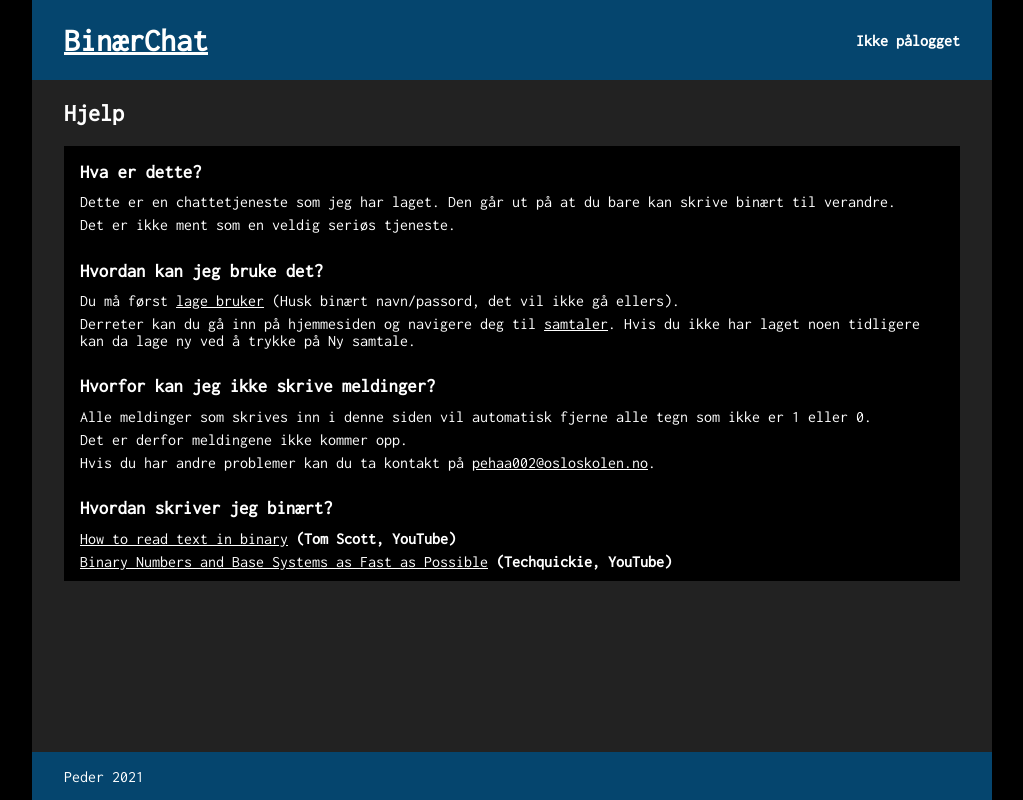
After one commit to PederHatlen/Terminprosjekt_VG2, a PHP site: page /php/hjelp.php in a window 1280 px wide. The commit adds this page. Shown: the whole page, without its empty margins (128-1151 px from the left). Run offline with PHP 8.4, Linux system fonts and the light colour scheme.

Commit message:
Help-page added

```diff
--- a/site/css/style.css
+++ b/site/css/style.css
@@ -43,6 +43,7 @@ footer{
     display: flex;
     align-items: center;
     background-color: #05456E;
+    justify-content: space-between;
 }
 footer span, header span{
     padding: 0 2rem;
@@ -56,10 +57,16 @@ h1{
     padding: 0 2rem;
     background-color: #222;
 }
-a{color: #fff;}
+a{
+    color: #fff;
+    text-underline-offset: 1px;
+}
 .content a{
     background-color: #000;
     padding: 0.25rem;
+}
+footer a{
+    padding: 0 2rem;
 }
 a:hover{opacity: 50%;}
 
@@ -123,7 +130,14 @@ input[type=submit]:hover{
     opacity: 100%;
 }
 
-
+.question{
+    padding: 0.5rem 1rem;
+    background-color: #000;
+}
+.question h3{margin: 0.5rem 0;}
+.question a{padding: 0; margin: 0;}
+.question p{padding: 0.2rem 0; margin: 0;}
+/* .question .answer{display: none;} */
 
 @media (orientation: portrait) {
     body{width: 100%;}
--- a/site/index.php
+++ b/site/index.php
@@ -37,9 +37,11 @@
                 <a href="php/login.php">Logg in</a>');
             }
         ?>
+        <p>Hvis du trenger hjelp eller har spørsmål kan du gå på <a href="php/hjelp.php">Hjelp</a> siden.</p>
     </div>
     <footer>
         <span>Peder 2021</span>
+        <a href="php/hjelp.php">Hjelp</a>
     </footer>
 </body>
 </html>
--- a/site/js/script.js
+++ b/site/js/script.js
@@ -1,10 +1,10 @@
 document.querySelectorAll("input").forEach(element => {
-    element.addEventListener('keydown', function(e) {
-        if(e.key != 0 && e.key != 1 && e.code != "Backspace" && !e.ctrlKey ) {
+    element.onkeydown = function(e) {
+        if(e.key != 0 && e.key != 1 && e.code != "Backspace" && e.code != "Tab" && e.code != enter && !e.ctrlKey ) {
             console.log(e.code);
             e.preventDefault();
         }
-    });
+    };
     element.onpaste = function(e) {
         let paste = (e.clipboardData || window.clipboardData).getData('text/plain');
         paste = paste.replace(/[^10]+/g, '')
--- a/site/php/conversations.php
+++ b/site/php/conversations.php
@@ -4,7 +4,7 @@
     $message = "";
     if (!isLoggedIn($con)) {header('Location: ../index.php');}
 
-    if ($_SERVER["REQUEST_METHOD"] == "POST") {
+    if ($_SERVER["REQUEST_METHOD"] == "POST" and $_POST["person"] != null) {
         $conversation_id = null;
 
         $stmt = $con->prepare('SELECT * FROM users WHERE username = ?');
--- /dev/null
+++ b/site/php/hjelp.php
@@ -0,0 +1,47 @@
+<?php include 'phpRepo.php';?>
+<!DOCTYPE html>
+<html lang="no">
+<head>
+    <meta charset="UTF-8">
+    <meta http-equiv="X-UA-Compatible" content="IE=edge">
+    <meta name="viewport" content="width=device-width, initial-scale=1.0">
+
+    <title>BinærChat | Hjelp</title>
+    <link rel="icon" type="image/png" href="../img/favicon.png">
+    <link rel="stylesheet" href="../css/style.css">
+</head>
+<body>
+    <header>
+        <h1><a href="../index.php">BinærChat</a></h1>
+        <?php echo usernametext();?>
+    </header>
+    <div class="content">
+        <h2>Hjelp</h2>
+        <div class="question">
+            <h3>Hva er dette?</h3>
+            <p class="answer">Dette er en chattetjeneste som jeg har laget. Den går ut på at du bare kan skrive binært til verandre.</p>
+            <p class="answer">Det er ikke ment som en veldig seriøs tjeneste.</p>
+        </div>
+        <div class="question">
+            <h3>Hvordan kan jeg bruke det?</h3>
+            <p class="answer">Du må først <a href="lagbruker.php">lage bruker</a> (Husk binært navn/passord, det vil ikke gå ellers).</p>
+            <p class="answer">Derreter kan du gå inn på hjemmesiden og navigere deg til <a href="conversation.php">samtaler</a>. Hvis du ikke har laget noen tidligere kan da lage ny ved å trykke på Ny samtale.</p>
+        </div>
+        <div class="question">
+            <h3>Hvorfor kan jeg ikke skrive meldinger?</h3>
+            <p class="answer">Alle meldinger som skrives inn i denne siden vil automatisk fjerne alle tegn som ikke er 1 eller 0.</p>
+            <p class="answer">Det er derfor meldingene ikke kommer opp.</p>
+            <p class="answer">Hvis du har andre problemer kan du ta kontakt på <a href="mailto:pehaa002@osloskolen.no">pehaa002@osloskolen.no</a>.</p>
+        </div>
+        <div class="question">
+            <h3>Hvordan skriver jeg binært?</h3>
+            <p class="answer"><a href="https://youtu.be/wCQSIub_g7M">How to read text in binary</a></wbr><b> (Tom Scott, YouTube)</b></p>
+            <p class="answer"><a href="https://youtu.be/LpuPe81bc2w">Binary Numbers and Base Systems as Fast as Possible</a></wbr><b> (Techquickie, YouTube)</b></p>
+        </div>
+    </div>
+    <footer>
+        <span>Peder 2021</span>
+    </footer>
+    <script src="../js/script.js"></script>
+</body>
+</html>
```
